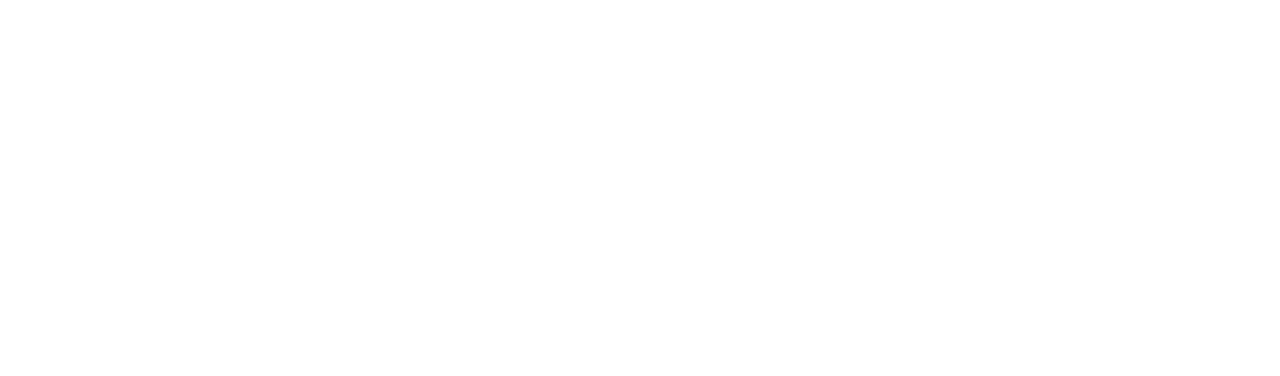
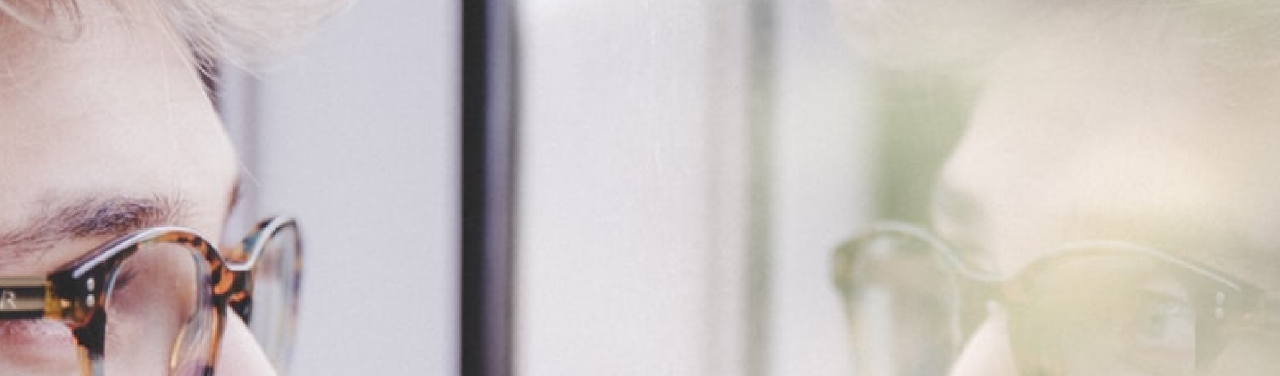
Before and after one commit to wei886-tw/vite-review, a website built with Vite: page pages/index.html in a window 1280 px wide. Shown: the top 376 px of the page. Built offline with nearby package versions, Linux system fonts and the light colour scheme.

Commit message:
bg-img fix

```diff
--- a/assets/scss/pages/_index.scss
+++ b/assets/scss/pages/_index.scss
@@ -17,7 +17,7 @@ h2 {
 .banner {
 	width: 100%;
 	height: auto;
-	background-image: url("../assets/images/home-header.png");
+	background-image: url("../images/home-header.png");
 	background-size: cover;
 	background-repeat: no-repeat;
 	background-position: center;
```
